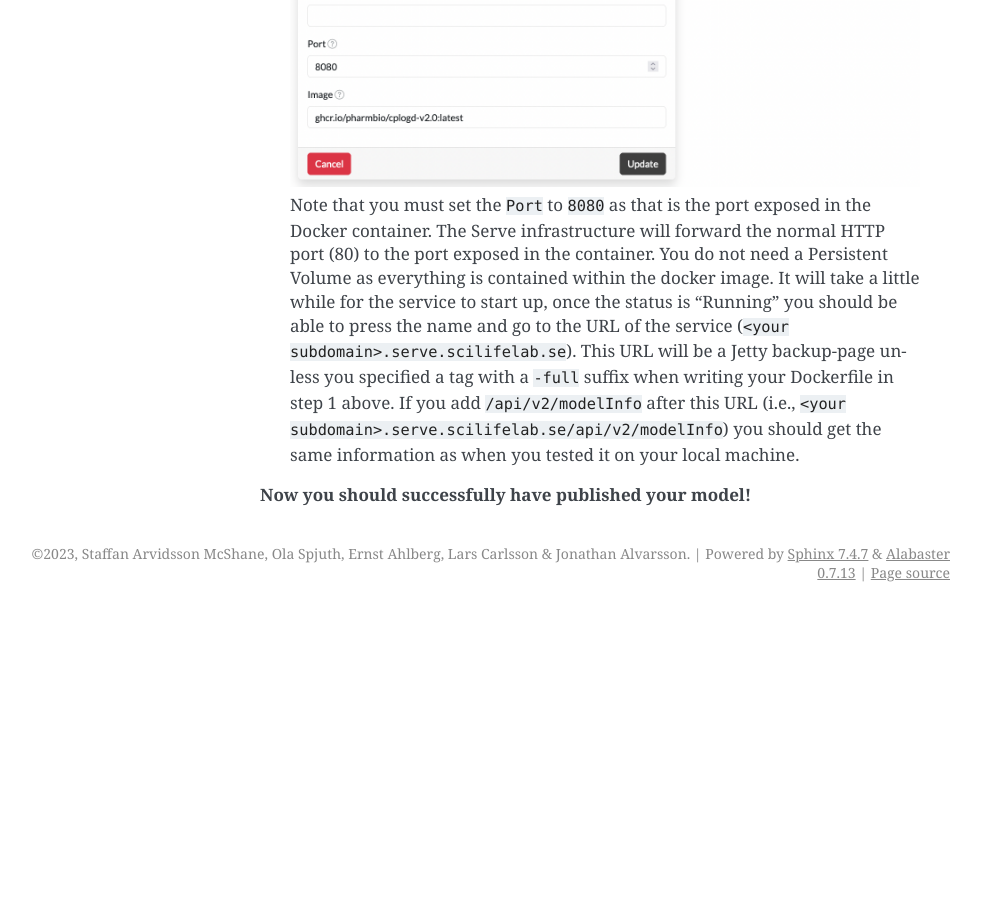
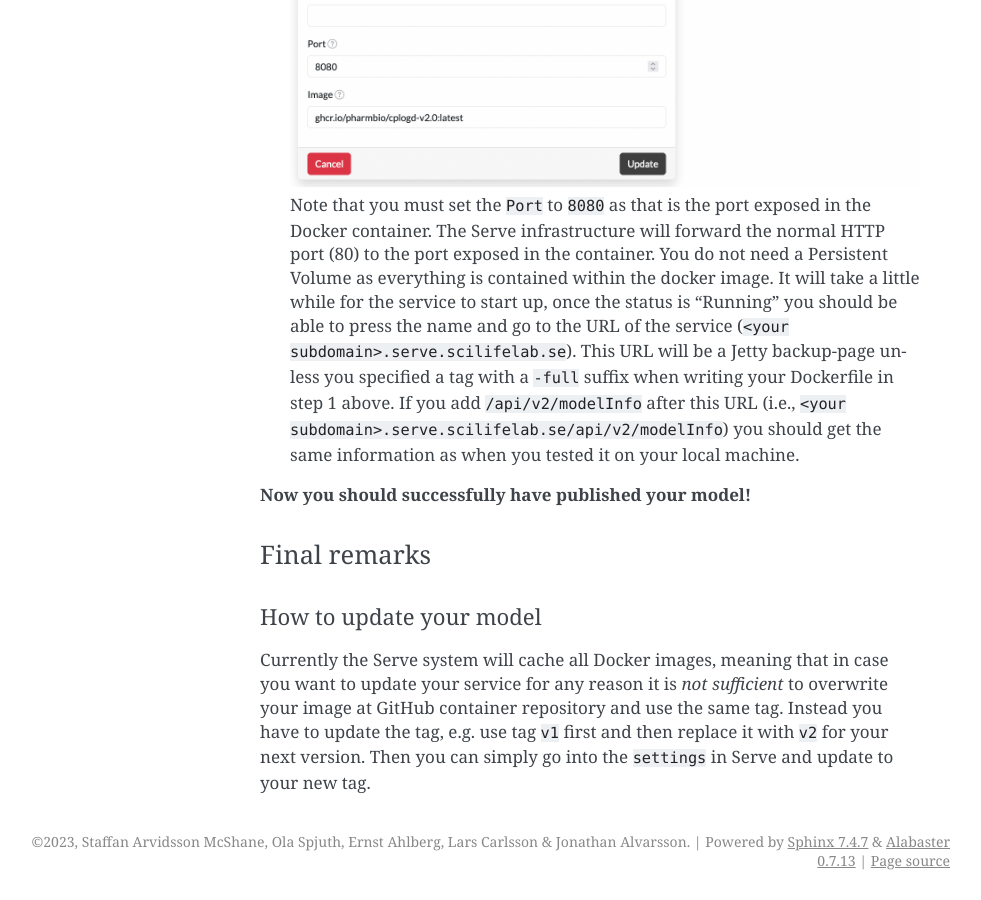
Before and after one commit to arosbio/cpsign_docs, a Sphinx documentation site: the page built from docs/source/sections/publish_models.md, in a window 1280 px wide and 900 px high, scrolled down 8259 px. Shown: the whole window, without its empty margins (160-1141 px from the left). Built offline with Sphinx 7.4.7, drawn with Linux system fonts in a browser that asks for light colours; before the commit the page ends 8871 px from its top, so only the background shows below that; some of the changed text lies outside the part shown.

Commit message:
add info about how to update model at serve

```diff
--- a/docs/source/sections/publish_models.md
+++ b/docs/source/sections/publish_models.md
@@ -171,3 +171,10 @@ Now you should have a publicly available docker image that is ready to publish.
 
 
 **Now you should successfully have published your model!**
+
+
+### Final remarks
+
+#### How to update your model
+
+Currently the Serve system will cache all Docker images, meaning that in case you want to update your service for any reason it is *not sufficient* to overwrite your image at GitHub container repository and use the same tag. Instead you have to update the tag, e.g. use tag `v1` first and then replace it with `v2` for your next version. Then you can simply go into the `settings` in Serve and update to your new tag.
```
Also changed, not shown: other parts of docs/source/sections/publish_models.md (+1 -1 lines).
